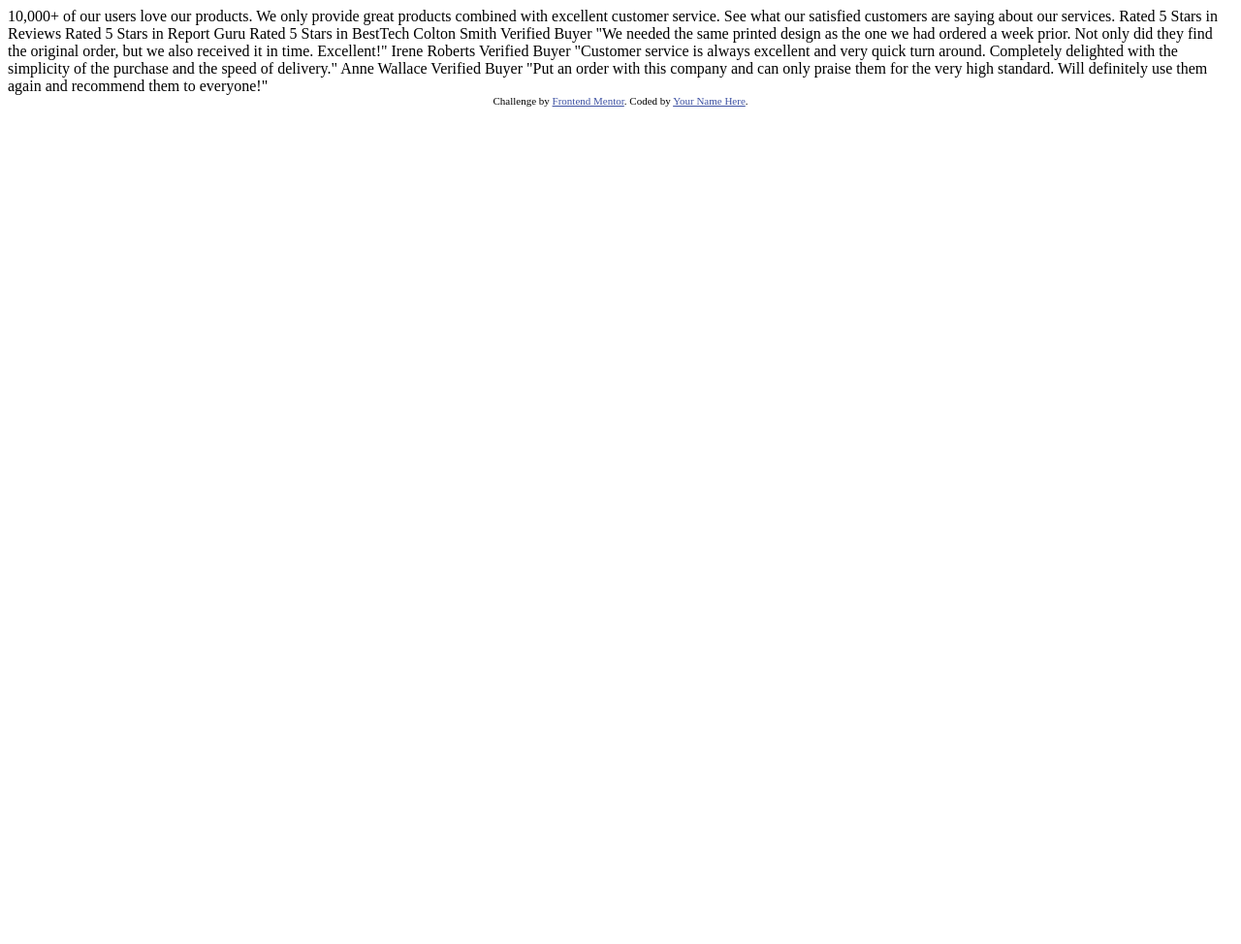
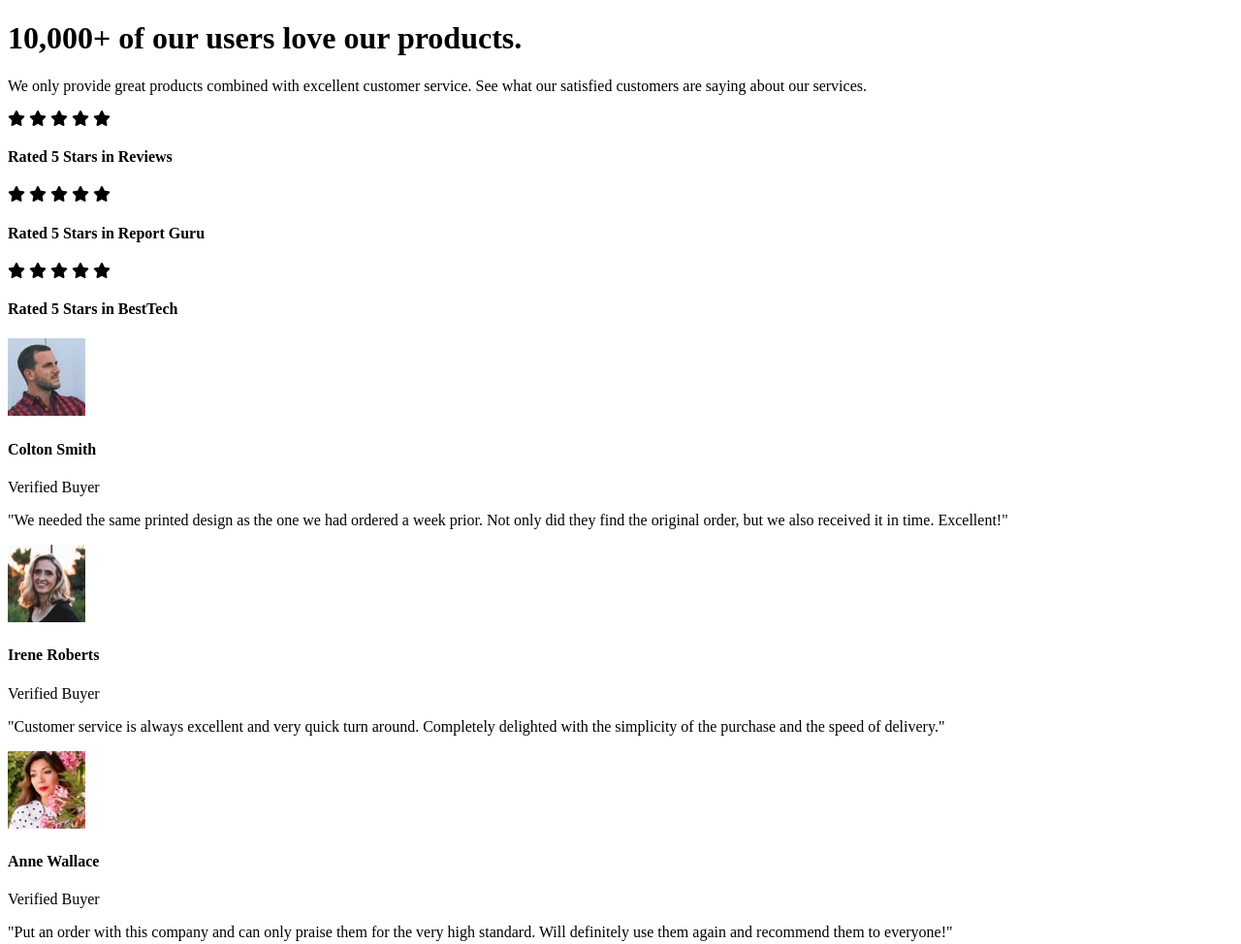
Before and after one commit to srsanjaykumar/social-proof-section, a plain HTML site: page index.html in a window 1280 px wide. Shown: the whole page at 97% size. Before the commit the page ends 800 px from the top, so only its background shows below. Drawn offline with Linux system fonts and the light colour scheme.

Commit message:
html part completed

```diff
--- a/index.html
+++ b/index.html
@@ -1,61 +1,90 @@
 <!DOCTYPE html>
 <html lang="en">
-  <head>
-    <meta charset="UTF-8" />
-    <meta name="viewport" content="width=device-width, initial-scale=1.0" />
-    <!-- displays site properly based on user's device -->
 
-    <link
-      rel="icon"
-      type="image/png"
-      sizes="32x32"
-      href="./images/favicon-32x32.png"
-    />
+<head>
+  <meta charset="UTF-8" />
+  <meta name="viewport" content="width=device-width, initial-scale=1.0" />
+  <!-- displays site properly based on user's device -->
 
-    <title>Frontend Mentor | Social proof section</title>
+  <link rel="icon" type="image/png" sizes="32x32" href="./images/favicon-32x32.png" />
 
-    <!-- Feel free to remove these styles or customise in your own stylesheet 👍 -->
-    <style>
-      .attribution {
-        font-size: 11px;
-        text-align: center;
-      }
-      .attribution a {
-        color: hsl(228, 45%, 44%);
-      }
-    </style>
-  </head>
-  <body>
-    10,000+ of our users love our products.
+  <title>Frontend Mentor | Social proof section</title>
+  <link rel="stylesheet" href="https://cdnjs.cloudflare.com/ajax/libs/font-awesome/6.7.2/css/all.min.css"
+    integrity="sha512-Evv84Mr4kqVGRNSgIGL/F/aIDqQb7xQ2vcrdIwxfjThSH8CSR7PBEakCr51Ck+w+/U6swU2Im1vVX0SVk9ABhg=="
+    crossorigin="anonymous" referrerpolicy="no-referrer" />
 
-    We only provide great products combined with excellent customer service.
-    See what our satisfied customers are saying about our services.
+</head>
 
-    Rated 5 Stars in Reviews
-    Rated 5 Stars in Report Guru
-    Rated 5 Stars in BestTech
+<body>
+  <div class="container">
+    <header>
+      <div class="section-1">
+        <h1>10,000+ of our users love our products.</h1>
+        <p> We only provide great products combined with excellent customer service.
+          See what our satisfied customers are saying about our services.</p>
+      </div>
+      <div class="section-2">
+        <div class="star ">
+          <div class="star-1">
+            <i class="fa-duotone fa-solid fa-star"></i>
+            <i class="fa-duotone fa-solid fa-star"></i>
+            <i class="fa-duotone fa-solid fa-star"></i>
+            <i class="fa-duotone fa-solid fa-star"></i>
+            <i class="fa-duotone fa-solid fa-star"></i>
+          </div>
+          <h4>Rated 5 Stars in Reviews</h4>
+        </div>
+        <div class="star ">
+          <div class="star-2">
+            <i class="fa-duotone fa-solid fa-star"></i>
+            <i class="fa-duotone fa-solid fa-star"></i>
+            <i class="fa-duotone fa-solid fa-star"></i>
+            <i class="fa-duotone fa-solid fa-star"></i>
+            <i class="fa-duotone fa-solid fa-star"></i>
+          </div>
+          <h4>Rated 5 Stars in Report Guru</h4>
+        </div>
+        <div class="star ">
+          <div class="star-3">
+            <i class="fa-duotone fa-solid fa-star"></i>
+            <i class="fa-duotone fa-solid fa-star"></i>
+            <i class="fa-duotone fa-solid fa-star"></i>
+            <i class="fa-duotone fa-solid fa-star"></i>
+            <i class="fa-duotone fa-solid fa-star"></i>
+          </div>
+          <h4>Rated 5 Stars in BestTech</h4>
+        </div>
+      </div>
+    </header>
+    <footer>
+      <div class="card">
+        <div class="card-1">
+            <img src="./images/image-colton.jpg" alt="Colton Smith" />
+            <div>
+              <h4>Colton Smith</h4>
+              <p>Verified Buyer</p>
+          </div>
+          <p>"We needed the same printed design as the one we had ordered a week prior.
+            Not only did they find the original order, but we also received it in time.
+            Excellent!"</p>
+        </div>
+        <div class="card-2">
+          <img src="./images/image-irene.jpg" alt="Irene Roberts" />
+          <h4>Irene Roberts</h4>
+          <p>Verified Buyer</p>
+          <p>"Customer service is always excellent and very quick turn around. Completely
+            delighted with the simplicity of the purchase and the speed of delivery."</p>
+        </div>
+        <div class="card-3">
+          <img src="./images/image-anne.jpg" alt="Anne Wallace" />
+          <h4>Anne Wallace</h4>
+          <p>Verified Buyer</p>
+          <p>"Put an order with this company and can only praise them for the very high
+            standard. Will definitely use them again and recommend them to everyone!"</p>
+        </div>
+      </div>
+    </footer>
 
-    Colton Smith
-    Verified Buyer
-    "We needed the same printed design as the one we had ordered a week prior.
-    Not only did they find the original order, but we also received it in time.
-    Excellent!"
+</body>
 
-    Irene Roberts
-    Verified Buyer
-    "Customer service is always excellent and very quick turn around. Completely
-    delighted with the simplicity of the purchase and the speed of delivery."
-
-    Anne Wallace
-    Verified Buyer
-    "Put an order with this company and can only praise them for the very high
-    standard. Will definitely use them again and recommend them to everyone!"
-
-    <div class="attribution">
-      Challenge by
-      <a href="https://www.frontendmentor.io?ref=challenge" target="_blank"
-        >Frontend Mentor</a
-      >. Coded by <a href="#">Your Name Here</a>.
-    </div>
-  </body>
 </html>
```
